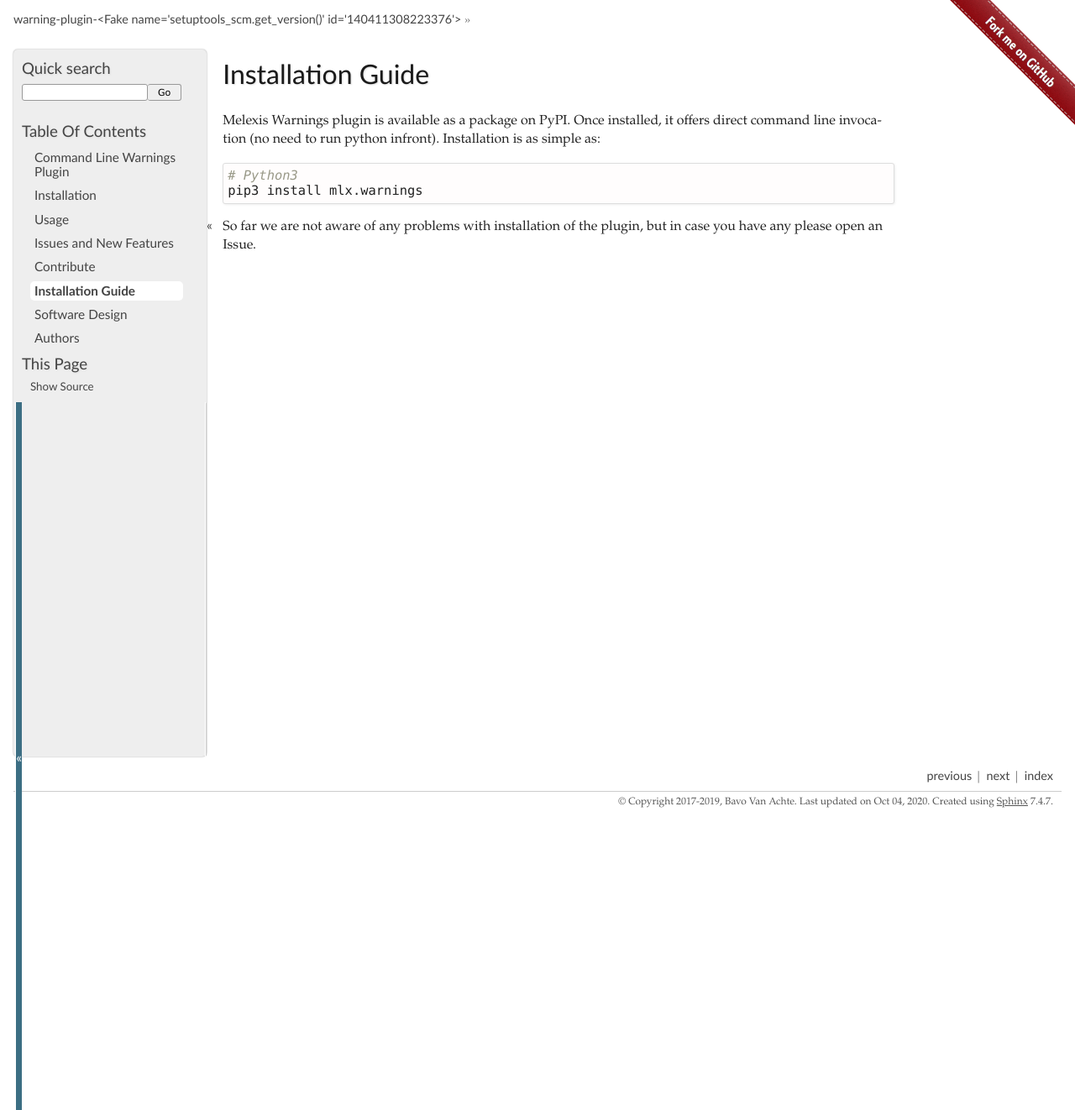
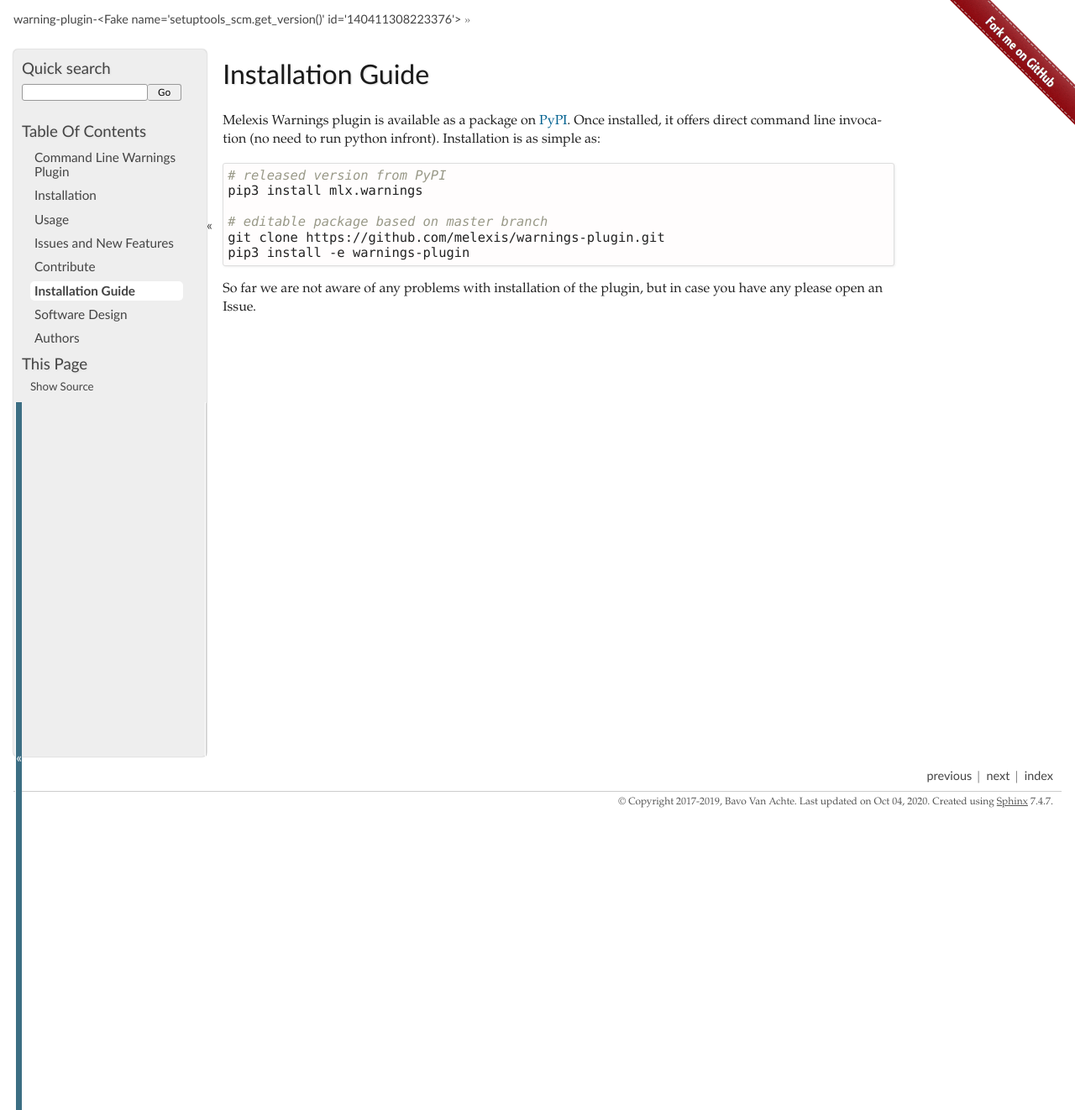
Before and after one commit to melexis/warnings-plugin, a Sphinx documentation site: the page built from docs/installation.rst, in a window 1280 px wide. Shown: the whole page at 84% size. Built offline with Sphinx 7.4.7, drawn with Linux system fonts in a browser that asks for light colours; pages that are not in the unit, such as notebooks, are missing from menus; the version number could not be read and is left out.

Commit message:
Link to PyPI; add instructions for editable package installation

```diff
--- a/docs/installation.rst
+++ b/docs/installation.rst
@@ -2,14 +2,19 @@
 Installation Guide
 ==================
 
-Melexis Warnings plugin is available as a package on PyPI. Once installed, it
+Melexis Warnings plugin is available as a package on `PyPI
+<https://pypi.org/project/mlx.warnings/>`_. Once installed, it
 offers direct command line invocation (no need to run python infront).
 Installation is as simple as:
 
 .. code-block:: bash
 
-    # Python3
+    # released version from PyPI
     pip3 install mlx.warnings
+
+    # editable package based on master branch
+    git clone https://github.com/melexis/warnings-plugin.git
+    pip3 install -e warnings-plugin
 
 So far we are not aware of any problems with installation of the plugin, but in
 case you have any please open an Issue.
```
